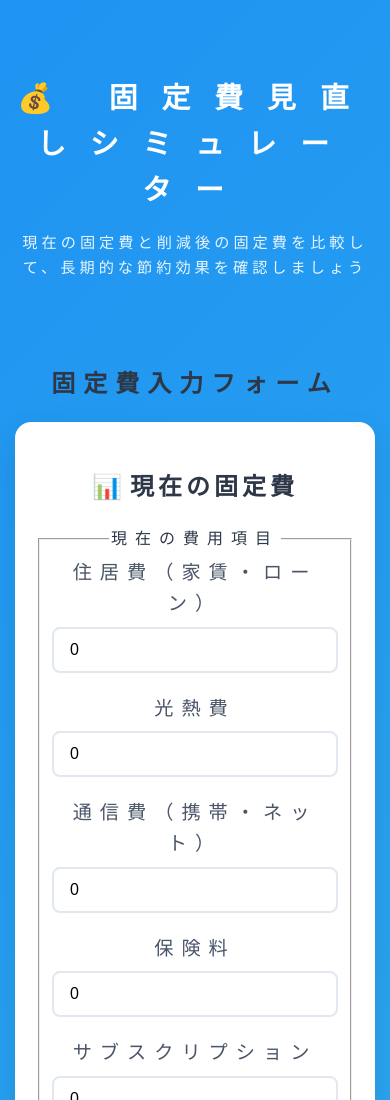
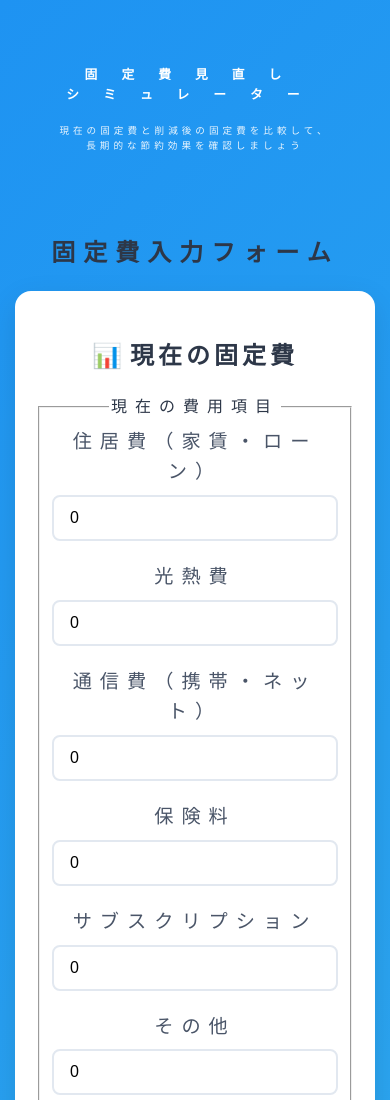
Before and after one commit to kouki090572/fixed_cost, a plain HTML site: page index.html in a window 390 px wide. Shown: the top 1100 px of the page. Drawn offline with Linux system fonts and the light colour scheme.

Commit message:
Add files via upload

```diff
--- a/index.html
+++ b/index.html
@@ -9,8 +9,8 @@
 <body>
   <header class="header">
     <div class="container">
-      <h1>💰 固定費見直しシミュレーター</h1>
-      <p>現在の固定費と削減後の固定費を比較して、長期的な節約効果を確認しましょう</p>
+      <h1>固定費見直し<br>シミュレーター</h1>
+      <p>現在の固定費と削減後の固定費を比較して、<br>長期的な節約効果を確認しましょう</p>
     </div>
   </header>
 
--- a/styles.css
+++ b/styles.css
@@ -287,11 +287,11 @@
                     }
 
                     header h1 {
-                      font-size: 1.8rem;
+                      font-size: 0.8rem;
                     }
 
                     header p {
-                      font-size: 0.95rem;
+                      font-size: 0.6rem;
                     }
 
                     .main-content {
```
